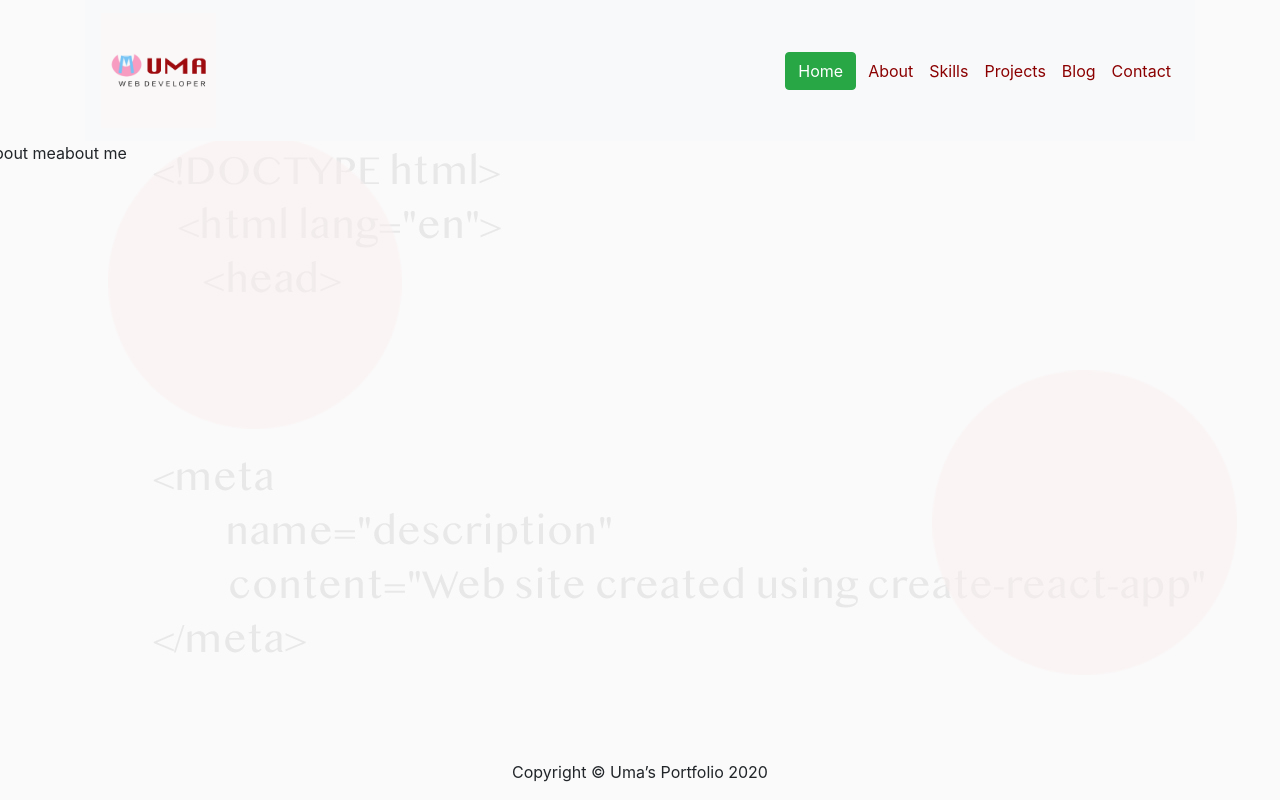
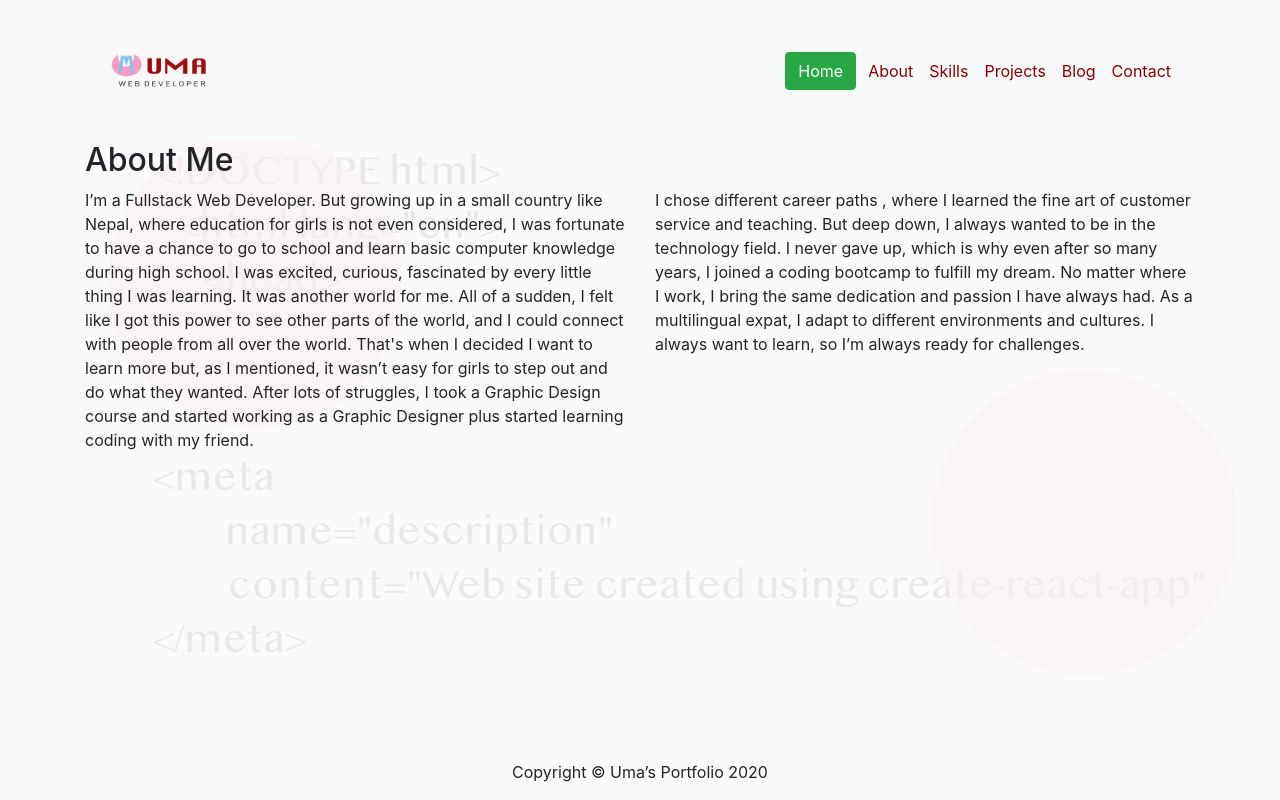
Before and after one commit to mdr-uma/portfolio, a React (Create React App) app: page /about in a window 1280 px wide. Built offline with nearby package versions, Linux system fonts and the light colour scheme.

Commit message:
change classNames and add paragraphs to columns

```diff
--- a/src/components/About.js
+++ b/src/components/About.js
@@ -2,10 +2,21 @@ import React from 'react'
 
 const About = () => {
     return(
-         <div class="wrapper">
-            <div class="row">
-                <div class="column">about me</div>
-                <div class="column">about me</div>
+        <div className="container">
+            <h2>About Me</h2>
+            <div className="row">
+                <div className="col-sm-6">
+
+                I’m a Fullstack Web Developer. But growing up in a small country like Nepal, where education for girls is not even considered, I was fortunate to have a chance to go to school and learn basic computer knowledge during high school.
+
+                I was excited, curious, fascinated by every little thing I was learning. It was another world for me. All of a sudden, I felt like I got this power to see other parts of the world, and I could connect with people from all over the world. That's when I decided I want to learn more but, as I mentioned, it wasn’t easy for girls to step out and do what they wanted.
+
+                After lots of struggles, I took a Graphic Design course and started working as a Graphic Designer plus started learning coding with my friend.
+
+                </div>
+                <div className="col-sm-6">I chose different career paths , where I learned the fine art of customer service and teaching. But deep down, I always wanted to be in the technology field. I never gave up, which is why even after so many years, I joined a coding bootcamp to fulfill my dream.
+
+                No matter where I work, I bring the same dedication and passion I have always had. As a multilingual expat, I adapt to different environments and cultures. I always want to learn, so I’m always ready for challenges.</div>
             </div>
         </div>
     )
```
